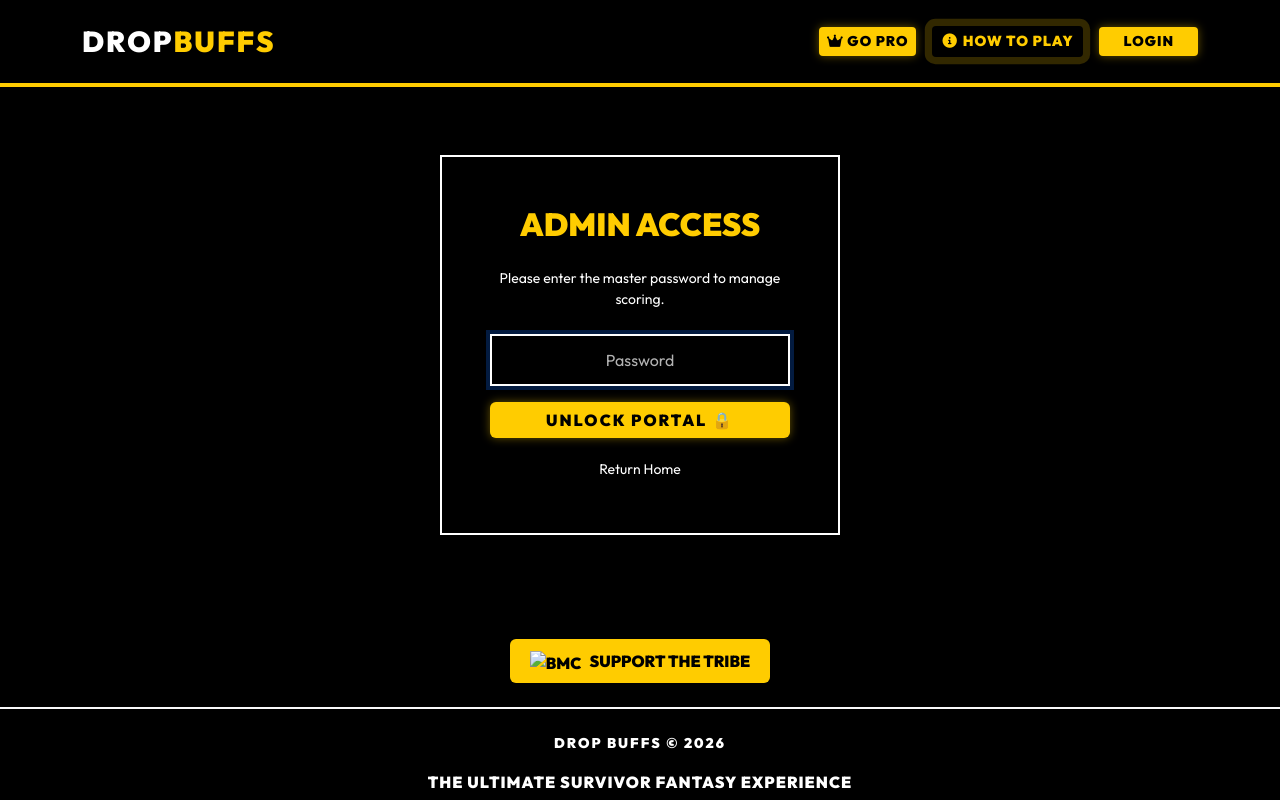
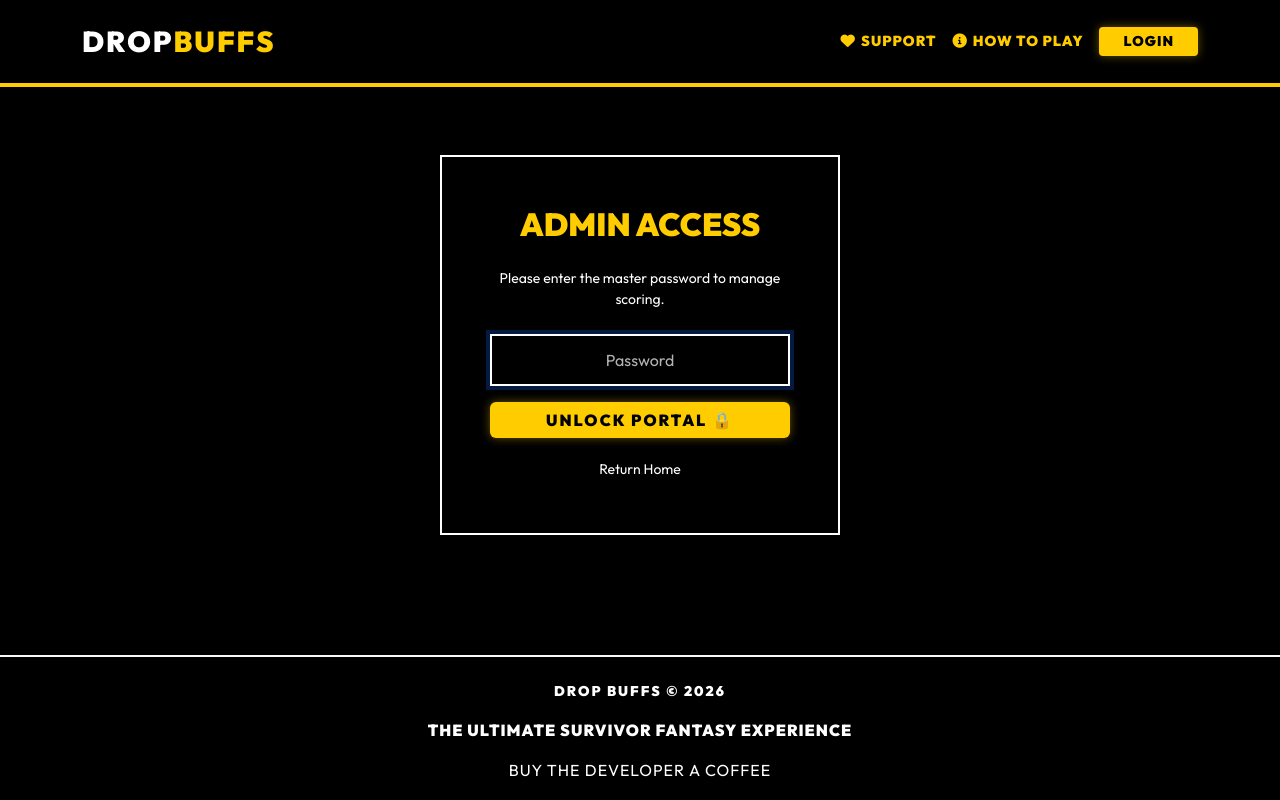
Before and after one commit to ktwom22/survivor, a Flask app: page /admin/scoring in a window 1280 px wide. Run offline with Flask 3, Linux system fonts and the light colour scheme.

Commit message:
player id

```diff
--- a/templates/layout.html
+++ b/templates/layout.html
@@ -77,7 +77,6 @@
             text-transform: uppercase;
         }
 
-        /* Pulsing Glow for How to Play Visibility */
         .how-to-link {
             color: var(--accent) !important;
             text-decoration: none;
@@ -87,16 +86,8 @@
             display: flex;
             align-items: center;
             gap: 5px;
-            padding: 5px 10px;
-            border-radius: 4px;
-            animation: pulse-border 2s infinite;
         }
-
-        @keyframes pulse-border {
-            0% { box-shadow: 0 0 0 0 rgba(255, 204, 0, 0.7); }
-            70% { box-shadow: 0 0 0 10px rgba(255, 204, 0, 0); }
-            100% { box-shadow: 0 0 0 0 rgba(255, 204, 0, 0); }
-        }
+        .how-to-link:hover { opacity: 0.8; }
 
         .pro-card {
             background: var(--card-bg);
@@ -165,21 +156,6 @@
             text-transform: uppercase;
         }
 
-        /* Buy Me A Coffee Button Styling */
-        .bmc-btn {
-            display: inline-flex;
-            align-items: center;
-            background-color: #ffcc00;
-            color: #000000 !important;
-            border: none;
-            padding: 10px 20px;
-            font-weight: 900;
-            text-transform: uppercase;
-            text-decoration: none;
-            transition: 0.3s;
-        }
-        .bmc-btn:hover { transform: scale(1.05); }
-
         ::-webkit-scrollbar { width: 12px; }
         ::-webkit-scrollbar-track { background: #000; }
         ::-webkit-scrollbar-thumb {
@@ -198,8 +174,8 @@
             </a>
 
             <div class="d-flex align-items-center gap-3">
-                <a href="https://www.buymeacoffee.com/dropbuffs" target="_blank" class="btn btn-accent btn-sm d-none d-md-inline-block ls-1">
-                    <i class="fas fa-crown"></i> Go Pro
+                <a href="https://buymeacoffee.com/dropbuffs" target="_blank" class="how-to-link uppercase ls-1 d-none d-md-flex">
+                    <i class="fas fa-heart"></i> Support
                 </a>
 
                 <a href="#" class="how-to-link uppercase ls-1" data-bs-toggle="modal" data-bs-target="#howToPlayModal">
@@ -231,15 +207,12 @@
     </div>
 
     <div class="py-5 text-center">
-        <div class="mb-4">
-            <a href="https://www.buymeacoffee.com/dropbuffs" target="_blank" class="bmc-btn rounded">
-                <img src="https://cdn.buymeacoffee.com/buttons/bmc-new-btn-logo.svg" alt="BMC" style="height: 20px; margin-right: 8px;">
-                Support the Tribe
-            </a>
-        </div>
         <hr class="border-light opacity-100 mb-4" style="border-width: 2px;">
         <p class="text-accent fw-900 small uppercase ls-2">Drop Buffs &copy; 2026</p>
         <p class="text-white fw-900 x-small uppercase ls-1">The Ultimate Survivor Fantasy Experience</p>
+        <a href="https://buymeacoffee.com/dropbuffs" target="_blank" class="text-white-50 x-small uppercase ls-1 text-decoration-none mt-2 d-block">
+             Buy the Developer a Coffee
+        </a>
     </div>
 
     <div class="modal fade" id="howToPlayModal" tabindex="-1" aria-hidden="true">
@@ -250,12 +223,6 @@
                     <button type="button" class="btn-close btn-close-white" data-bs-dismiss="modal" aria-label="Close"></button>
                 </div>
                 <div class="modal-body p-4">
-                    <div class="pro-card border-accent bg-black mb-4 text-center">
-                        <h4 class="fw-900 text-accent uppercase">Click Once. Outplay.</h4>
-                        <p class="small">Support the league on <span class="text-accent fw-bold">Buy Me A Coffee</span> to unlock the 👑 Gold Crown on the Global Leaderboard.</p>
-                        <a href="https://www.buymeacoffee.com/dropbuffs" target="_blank" class="btn btn-accent w-100 fw-900">Unlock Season Pass — $5</a>
-                    </div>
-
                     <h6 class="text-accent fw-900 uppercase ls-1">1. Build Your Tribe</h6>
                     <p class="small mb-4">Draft your team of survivors. Once the season starts, your roster is <strong>locked</strong>. No trades, no changes—your picks are permanent.</p>
 
@@ -297,6 +264,11 @@
                             </ul>
                         </div>
                     </div>
+
+                    <div class="mt-4 p-3 border border-secondary text-center">
+                        <p class="x-small mb-2">Drop Buffs is a fan project. If you're enjoying the game, consider supporting the server costs.</p>
+                        <a href="https://buymeacoffee.com/dropbuffs" target="_blank" class="btn btn-outline-light btn-sm fw-900">Buy a Coffee</a>
+                    </div>
                 </div>
                 <div class="modal-footer border-secondary">
                     <button type="button" class="btn btn-accent w-100 fw-900 uppercase ls-1" data-bs-dismiss="modal">I'm Ready, Jeff!</button>
@@ -305,7 +277,7 @@
         </div>
     </div>
 
-    <script data-name="BMC-Widget" data-cfasync="false" src="https://cdnjs.buymeacoffee.com/1.0.0/widget.prod.min.js" data-id="dropbuffs" data-description="Support the Tribe!" data-message="Unlock the Gold Crown and keep the game ad-free!" data-color="#ffcc00" data-position="Right" data-x_margin="18" data-y_margin="18"></script>
+    <script data-name="BMC-Widget" data-cfasync="false" src="https://cdnjs.buymeacoffee.com/1.0.0/widget.prod.min.js" data-id="dropbuffs" data-description="Support the Tribe!" data-message="If you're enjoying the league, consider supporting the project!" data-color="#ffcc00" data-position="Right" data-x_margin="18" data-y_margin="18"></script>
 
     <script src="https://cdn.jsdelivr.net/npm/bootstrap@5.3.2/dist/js/bootstrap.bundle.min.js"></script>
 </body>
```
